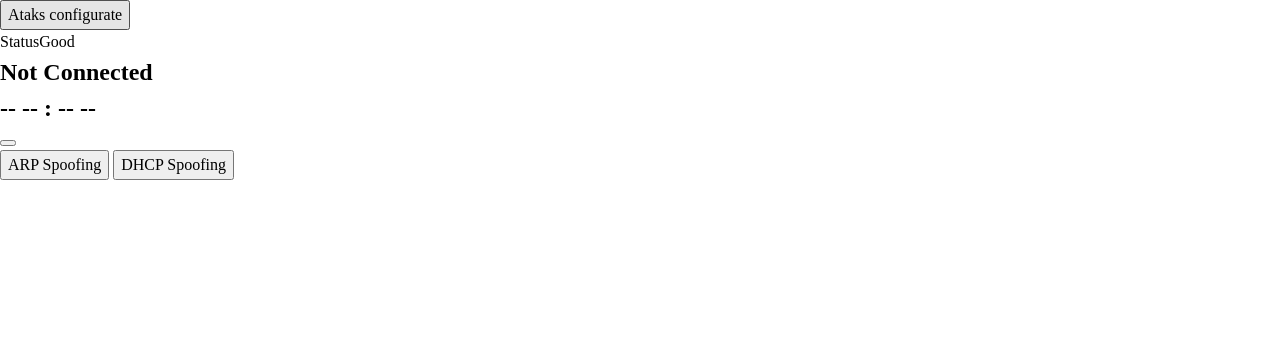
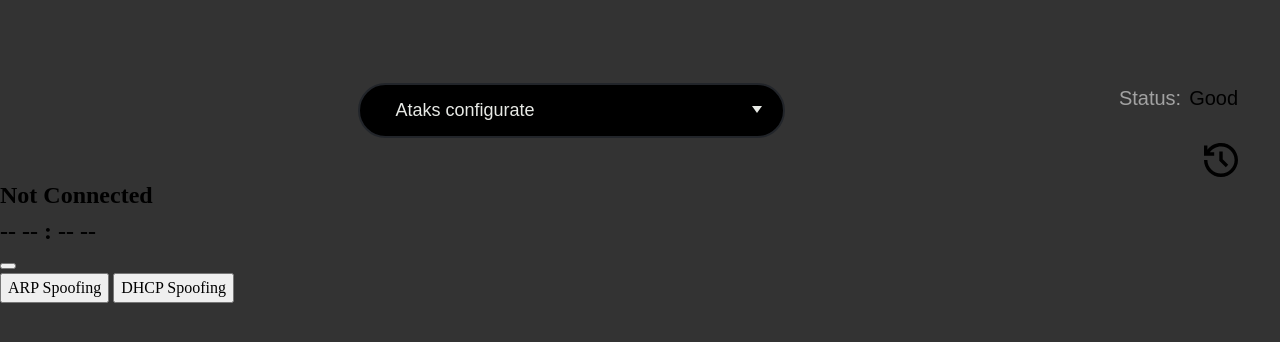
Before and after one commit to V1ad0s1k100/Savety_Spoofing, a plain HTML site: page src/js/public/index.html in a window 1280 px wide. Drawn offline with Linux system fonts and the light colour scheme; a web font is replaced by a local one.

Commit message:
Добавление стилей для шапки и статуса, обновление переменных шрифтов и цветов

```diff
--- a/src/js/public/index.html
+++ b/src/js/public/index.html
@@ -13,7 +13,9 @@
         <button class="nav-btn" data-nav-btn>Ataks configurate</button>
       </nav>
       <div class="status-box">
-        <span>Status</span><span class="status" data-status>Good</span>
+        <div>
+          <span>Status: </span><span class="status" data-status>Good</span>
+        </div>
         <div class="logs" data-logs></div>
       </div>
     </header>
--- a/src/js/style/base/_variables.scss
+++ b/src/js/style/base/_variables.scss
@@ -1,9 +1,9 @@
 :root {
   --white: #fff;
   --black: #000;
+  --gray: #a2a2a2;
   --alt-white: #e8eae6;
   --alt-black: #22252a;
-  --gray-text: #a2a2a2;
 
   --border-color: #2e3138;
   --alt-border-color: #333;
@@ -14,4 +14,14 @@
 
   --bor-width: 2px;
   --alt-bor-width: 3px;
+
+  --fon-fam: "MavenPro", sans-serif;
+
+  --fon-size-20: 20px;
+  --fon-size-25: 25px;
+  --fon-size-34: 34px;
+
+  --fon-weight: 400;
+
+  --transit: 0.2s;
 }
--- a/src/js/style/desktop/_header.scss
+++ b/src/js/style/desktop/_header.scss
@@ -0,0 +1,77 @@
+.header {
+  width: 95vw;
+  margin-inline: auto;
+  display: grid;
+  grid-template: 100% / 90% 10%;
+  padding-top: 10.37vh;
+
+  .nav {
+    margin-inline: auto;
+
+    &-btn {
+      display: flex;
+      flex-direction: row;
+      justify-content: space-between;
+      align-items: center;
+      border-radius: var(--bor-rad);
+      border: solid var(--alt-black) var(--bor-width);
+      background-color: var(--black);
+      color: var(--alt-white);
+      font-family: var(--fon-fam);
+      font-size: clamp(15px, 18px, var(--fon-size-20));
+      font-weight: var(--fon-weight);
+      cursor: auto;
+      text-align: left;
+      padding-left: clamp(25px, 35px, 43px);
+      padding-block: clamp(10px, 12px, 13px);
+      width: clamp(300px, 33.32vw, 638px);
+    }
+
+    &-btn::after {
+      content: "";
+      position: relative;
+      top: 2px;
+      display: inline-block;
+      border: 5px solid transparent;
+      border-top: 7px solid var(--alt-white);
+      margin-right: clamp(10px, 15px, 20px);
+    }
+  }
+
+  .status-box {
+    display: flex;
+    flex-direction: column;
+    width: max-content;
+    row-gap: 30px;
+
+    div {
+      display: flex;
+      column-gap: 8px;
+
+      span {
+        font-family: var(--fon-fam);
+        font-size: var(--fon-size-20);
+      }
+
+      span:not(.status) {
+        color: var(--gray);
+        font-weight: var(--fon-weight);
+      }
+    }
+
+    .logs {
+      align-self: end;
+      width: 34px;
+      aspect-ratio: 1;
+      background-image: url("../img/History_Icon.svg");
+      background-size: contain;
+      background-repeat: no-repeat;
+      color: #fff;
+      transition: var(--transit);
+    }
+
+    .logs:hover {
+      rotate: -20deg;
+    }
+  }
+}
--- a/src/js/style/style.scss
+++ b/src/js/style/style.scss
@@ -2,5 +2,9 @@
 @import "./base/variables";
 @import "./base/font-styles";
 
+body {
+  background-color: #333;
+}
+
 @import "./desktop/header.scss";
 @import "./desktop/section-main.scss";
```
Also changed, not shown: src/js/public/css/style.css, src/js/public/img/History_Icon.svg (added), 1 other file.
